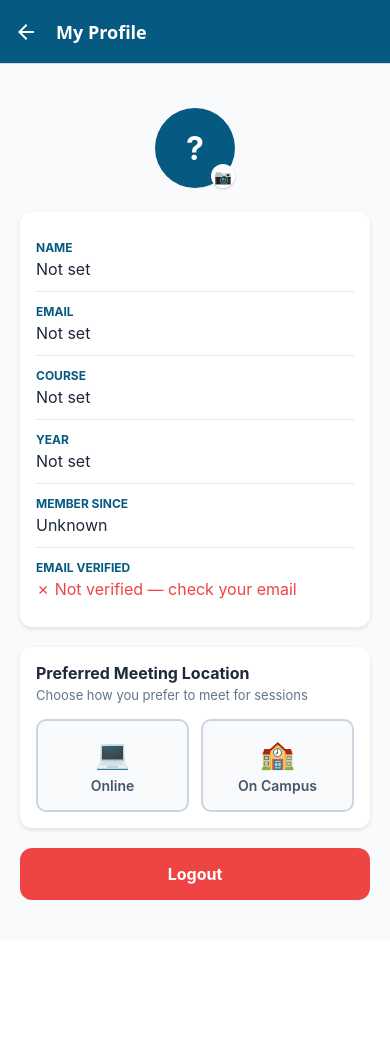
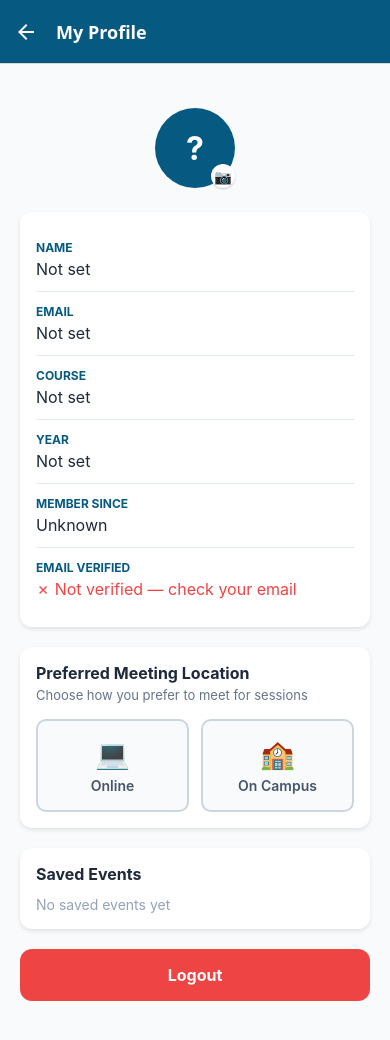
Before and after one commit to EthanMackD/atunity-mobile-app, a React Native app: screen /Profile in a window 390 px wide. Before the commit the page ends 940 px from the top, so only its background shows below. Built offline with nearby package versions, Linux system fonts and the light colour scheme.

Commit message:
Added saved events section to profile screen

```diff
--- a/src/screens/ProfileScreen.js
+++ b/src/screens/ProfileScreen.js
@@ -8,11 +8,23 @@ import {
   ActivityIndicator,
   Alert,
   ScrollView,
+  Platform,
 } from 'react-native';
 import AsyncStorage from '@react-native-async-storage/async-storage';
 import * as ImagePicker from 'expo-image-picker';
+import Constants from 'expo-constants';
 
-const API_URL = 'http://192.168.1.143:5000/api';
+const getApiUrl = () => {
+  if (Platform.OS === 'web') return 'http://192.168.1.143:5000/api';
+  const debuggerHost = Constants.expoConfig?.hostUri || Constants.manifest?.debuggerHost;
+  if (debuggerHost) {
+    const ip = debuggerHost.split(':')[0];
+    return `http://${ip}:5000/api`;
+  }
+  return 'http://192.168.1.143:5000/api';
+};
+
+const API_URL = getApiUrl();
 
 export default function ProfileScreen({ navigation }) {
   const [user, setUser] = useState(null);
@@ -20,10 +32,26 @@ export default function ProfileScreen({ navigation }) {
   const [selectedLocation, setSelectedLocation] = useState(null);
   const [saving, setSaving] = useState(false);
   const [uploadingPhoto, setUploadingPhoto] = useState(false);
+  const [savedEvents, setSavedEvents] = useState([]);
 
   useEffect(() => {
     loadUserProfile();
+    loadSavedEvents();
   }, []);
+
+  const loadSavedEvents = async () => {
+    try {
+      const token = await AsyncStorage.getItem('token');
+      if (!token) return;
+      const response = await fetch(`${API_URL}/events/bookmarks`, {
+        headers: { Authorization: `Bearer ${token}` },
+      });
+      const data = await response.json();
+      if (data.success) setSavedEvents(data.events || []);
+    } catch (error) {
+      console.log('Failed to load saved events:', error);
+    }
+  };
 
   const loadUserProfile = async () => {
     try {
@@ -290,6 +318,27 @@ export default function ProfileScreen({ navigation }) {
         )}
       </View>
 
+      <View style={styles.savedCard}>
+        <Text style={styles.preferenceTitle}>Saved Events</Text>
+        {savedEvents.length === 0 ? (
+          <Text style={styles.noSavedText}>No saved events yet</Text>
+        ) : (
+          savedEvents.map(event => (
+            <TouchableOpacity
+              key={event.id}
+              style={styles.savedEventRow}
+              onPress={() => navigation.navigate('EventDetails', { eventId: event.id })}
+            >
+              <View style={{ flex: 1 }}>
+                <Text style={styles.savedEventTitle}>{event.title}</Text>
+                <Text style={styles.savedEventMeta}>{event.location} · {new Date(event.date).toLocaleDateString('en-IE')}</Text>
+              </View>
+              <Text style={{ color: '#065A82', fontSize: 18 }}>›</Text>
+            </TouchableOpacity>
+          ))
+        )}
+      </View>
+
       <TouchableOpacity style={styles.logoutButton} onPress={handleLogout}>
         <Text style={styles.logoutText}>Logout</Text>
       </TouchableOpacity>
@@ -452,6 +501,39 @@ const styles = StyleSheet.create({
     fontWeight: '600',
     fontSize: 14,
   },
+  savedCard: {
+    backgroundColor: '#FFFFFF',
+    borderRadius: 12,
+    padding: 16,
+    marginBottom: 20,
+    shadowColor: '#000',
+    shadowOffset: { width: 0, height: 2 },
+    shadowOpacity: 0.1,
+    shadowRadius: 4,
+    elevation: 3,
+  },
+  noSavedText: {
+    color: '#94A3B8',
+    fontSize: 14,
+    marginTop: 8,
+  },
+  savedEventRow: {
+    flexDirection: 'row',
+    alignItems: 'center',
+    paddingVertical: 12,
+    borderBottomWidth: 1,
+    borderBottomColor: '#E2E8F0',
+  },
+  savedEventTitle: {
+    fontSize: 15,
+    fontWeight: '600',
+    color: '#1E293B',
+  },
+  savedEventMeta: {
+    fontSize: 13,
+    color: '#64748B',
+    marginTop: 2,
+  },
   logoutButton: {
     backgroundColor: '#EF4444',
     padding: 16,
```
